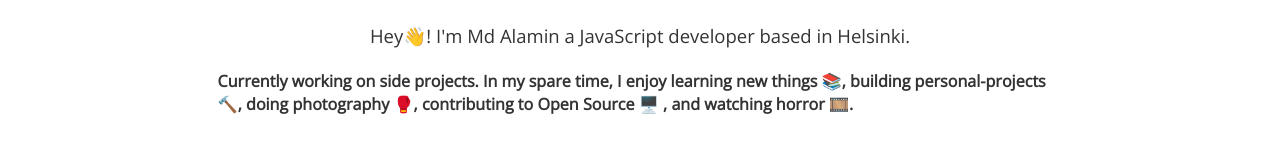
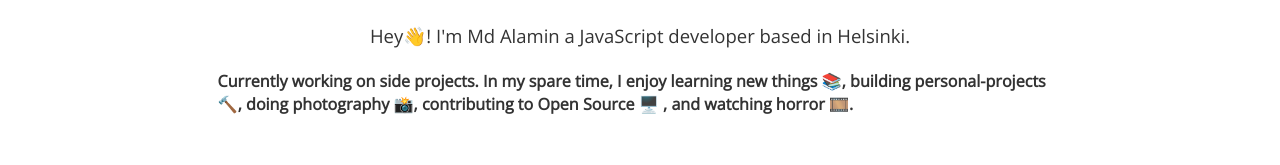
Before and after one commit to mdalamin-eu/Portfolio, a React (Create React App) app: page / in a window 1280 px wide. Shown: the part 364-529 px from the top of the page. Built offline with nearby package versions, Linux system fonts and the light colour scheme; a web font is replaced by a local one.

Commit message:
update Home

```diff
--- a/src/containers/Home.js
+++ b/src/containers/Home.js
@@ -11,7 +11,7 @@ class Home extends Component {
         </CenteredHeader>
         <p>
         <strong>Currently working on side projects. In my spare time, I enjoy learning new things 📚, building personal-projects 🔨,
-        doing photography 🥊, contributing to Open Source 🖥️ , and watching horror 🎞️. </strong>
+        doing photography 📸, contributing to Open Source 🖥️ , and watching horror 🎞️. </strong>
 
         </p>
       </div>
```
